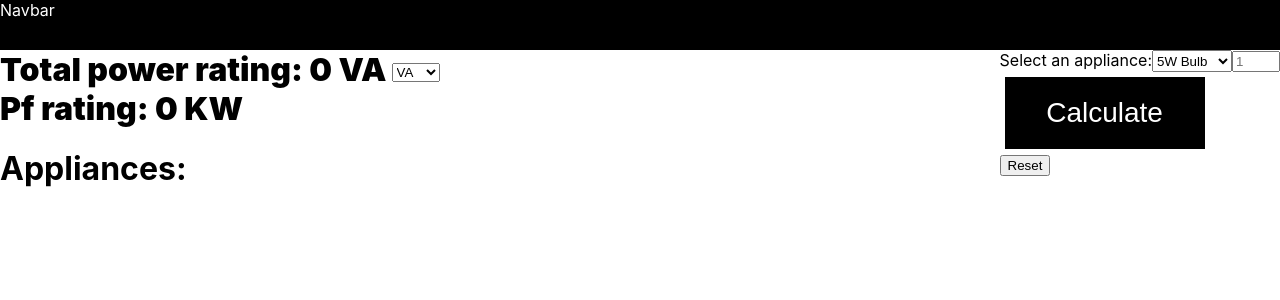
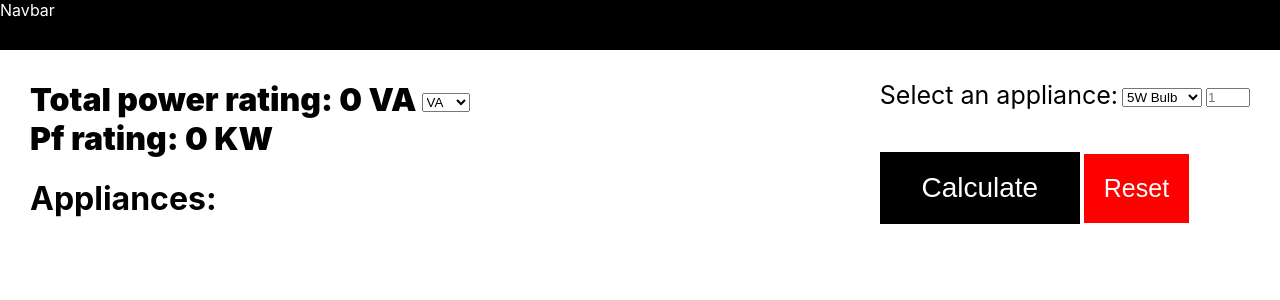
Before and after one commit to ddouglasz/Inverter-and-solar-energy-calculator, a React (Create React App) app in the folder estimate-clientside/: page / in a window 1280 px wide. Shown: the top 300 px of the page. Built offline with nearby package versions, Linux system fonts and the light colour scheme.

Commit message:
style landing page

```diff
--- a/estimate-clientside/src/components/estimate.js
+++ b/estimate-clientside/src/components/estimate.js
@@ -12,6 +12,7 @@ import ListItems from "./listItems";
 const StyledAppCover = styled.div`
   display: flex;
   justify-content: space-between;
+  padding: 30px;
 `;
 
 const EstimateComponent = () => {
--- a/estimate-clientside/src/components/listItems.js
+++ b/estimate-clientside/src/components/listItems.js
@@ -18,7 +18,7 @@ const StyledItemsList = styled.div`
 
   .item {
     margin: 5px;
-    background: grey;
+    background: #C0C0C0;
     display: flex;
     justify-content: space-between;
     padding: 2px;
--- a/estimate-clientside/src/components/saveItemForm.js
+++ b/estimate-clientside/src/components/saveItemForm.js
@@ -10,6 +10,35 @@ import { LOADS } from "../helpers/loads";
 import styled from "styled-components";
 
 const StyledSaveItemForm = styled.div`
+  .inputs-cover {
+    margin-bottom: 10%;
+    font-size: 25px;
+    display: flex;
+
+  }
+
+  .select-cover {
+
+  }
+
+  .appliance-label {
+    margin-right: 4px;
+  }
+
+  .appliance-name {
+  }
+
+  .select-loads {
+    vertical-align: middle;
+    margin-right: 4px;
+  }
+
+  .quantity-input {
+    width: 40px;
+    padding: 0;
+    vertical-align: middle;
+  }
+
   .generate-estimate-btn {
     background-color: #000000;
     border: none;
@@ -20,7 +49,7 @@ const StyledSaveItemForm = styled.div`
     width: 200px;
     transition: all 0.5s;
     cursor: pointer;
-    margin: 5px;
+    margin-top: 5px;
   }
 
   .generate-estimate-btn span {
@@ -47,14 +76,15 @@ const StyledSaveItemForm = styled.div`
     right: 0;
   }
 
-  .inputs-cover {
-    display: flex;
+  .reset-btn {
+    margin-left: 4px;
+    padding: 20px;
+    font-size: 25px;
+    background-color: red;
+    color: #ffff;
+    border: none;
+    cursor: pointer;
   }
-
-  .quantity-input {
-    width: 40px;
-  }
-
 `;
 
 const SaveItemForm = ({ saveItem, reset }) => {
@@ -86,15 +116,23 @@ const SaveItemForm = ({ saveItem, reset }) => {
         }}
       >
         <div className="inputs-cover">
-          <label htmlFor="appliance">Select an appliance:</label>
-          <select name="loads" id="loads" onChange={updatePowerItem}>
+          <div className="select-cover">
+            <label className="appliance-label" htmlFor="appliance">
+              Select an appliance:
+            </label>
+            <select
+              className="select-loads"
+              name="loads"
+              id="loads"
+              onChange={updatePowerItem}
+            >
               {LOADS.map((load, i) => (
                 <option key={i} value={load.rating}>
                   {load.item}
                 </option>
               ))}
             </select>
-
+          </div>
           <Input
             placeholder="1"
             type="number"
@@ -114,10 +152,10 @@ const SaveItemForm = ({ saveItem, reset }) => {
         >
           <span>Calculate</span>
         </Button>
-      </form>
-      <Button type="button" onclick={() => reset()}>
+        <Button classes="reset-btn" type="button" onclick={() => reset()}>
           Reset
         </Button>
+      </form>
     </StyledSaveItemForm>
   );
 };
```
Lines whose indentation alone changed are shown as unchanged.
